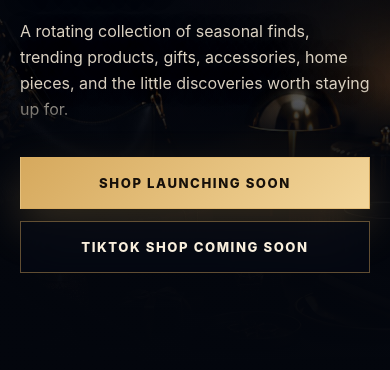
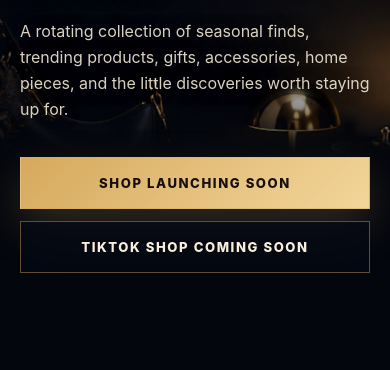
Before and after one commit to localjagoff/finds-after-dark, a website built with Vite: page index.html in a window 390 px wide. Shown: the part 474-844 px from the top of the page. Built offline with nearby package versions, Linux system fonts and the light colour scheme.

Commit message:
Position mobile hero image above CTA area

```diff
--- a/src/styles.css
+++ b/src/styles.css
@@ -280,8 +280,8 @@ h1 {
   }
 
   .hero-media img {
-    object-position: center 72%;
-    filter: saturate(0.98) contrast(1.03) brightness(0.98);
+    object-position: center 64%;
+    filter: saturate(1) contrast(1.03) brightness(1.02);
   }
 
   .hero-overlay {
@@ -289,18 +289,21 @@ h1 {
     background:
       linear-gradient(
         180deg,
-        rgba(3, 6, 13, 0.88) 0%,
-        rgba(3, 6, 13, 0.82) 22%,
-        rgba(3, 6, 13, 0.7) 42%,
-        rgba(3, 6, 13, 0.46) 62%,
-        rgba(3, 6, 13, 0.18) 82%,
-        rgba(3, 6, 13, 0.1) 100%
+        rgba(3, 6, 13, 0.94) 0%,
+        rgba(3, 6, 13, 0.9) 34%,
+        rgba(3, 6, 13, 0.72) 48%,
+        rgba(3, 6, 13, 0.38) 57%,
+        rgba(3, 6, 13, 0.12) 64%,
+        rgba(3, 6, 13, 0.2) 69%,
+        rgba(3, 6, 13, 0.7) 74%,
+        rgba(3, 6, 13, 0.96) 80%,
+        rgba(3, 6, 13, 0.99) 100%
       ),
       linear-gradient(
         90deg,
-        rgba(3, 6, 13, 0.68) 0%,
-        rgba(3, 6, 13, 0.42) 62%,
-        rgba(3, 6, 13, 0.18) 100%
+        rgba(3, 6, 13, 0.62) 0%,
+        rgba(3, 6, 13, 0.34) 62%,
+        rgba(3, 6, 13, 0.16) 100%
       );
   }
 
@@ -359,25 +362,28 @@ h1 {
   }
 
   .hero-media img {
-    object-position: center 70%;
+    object-position: center 61%;
   }
 
   .hero-overlay {
     background:
       linear-gradient(
         180deg,
-        rgba(3, 6, 13, 0.9) 0%,
-        rgba(3, 6, 13, 0.84) 28%,
-        rgba(3, 6, 13, 0.7) 48%,
-        rgba(3, 6, 13, 0.42) 64%,
-        rgba(3, 6, 13, 0.14) 82%,
-        rgba(3, 6, 13, 0.08) 100%
+        rgba(3, 6, 13, 0.96) 0%,
+        rgba(3, 6, 13, 0.92) 36%,
+        rgba(3, 6, 13, 0.72) 49%,
+        rgba(3, 6, 13, 0.36) 57%,
+        rgba(3, 6, 13, 0.1) 63%,
+        rgba(3, 6, 13, 0.18) 68%,
+        rgba(3, 6, 13, 0.72) 73%,
+        rgba(3, 6, 13, 0.98) 78%,
+        rgba(3, 6, 13, 1) 100%
       ),
       linear-gradient(
         90deg,
-        rgba(3, 6, 13, 0.62) 0%,
-        rgba(3, 6, 13, 0.38) 65%,
-        rgba(3, 6, 13, 0.14) 100%
+        rgba(3, 6, 13, 0.58) 0%,
+        rgba(3, 6, 13, 0.3) 65%,
+        rgba(3, 6, 13, 0.12) 100%
       );
   }
 
@@ -407,17 +413,17 @@ h1 {
     content: "";
     position: absolute;
     z-index: -1;
-    top: -72px;
+    top: -30px;
     right: 50%;
-    bottom: -120px;
+    bottom: -140px;
     width: 100vw;
     transform: translateX(50%);
     background: linear-gradient(
       180deg,
       rgba(3, 6, 13, 0) 0%,
-      rgba(3, 6, 13, 0.7) 44px,
-      rgba(3, 6, 13, 0.94) 78px,
-      rgba(3, 6, 13, 0.99) 100%
+      rgba(3, 6, 13, 0.92) 24px,
+      rgba(3, 6, 13, 1) 42px,
+      rgba(3, 6, 13, 1) 100%
     );
     pointer-events: none;
   }
```
